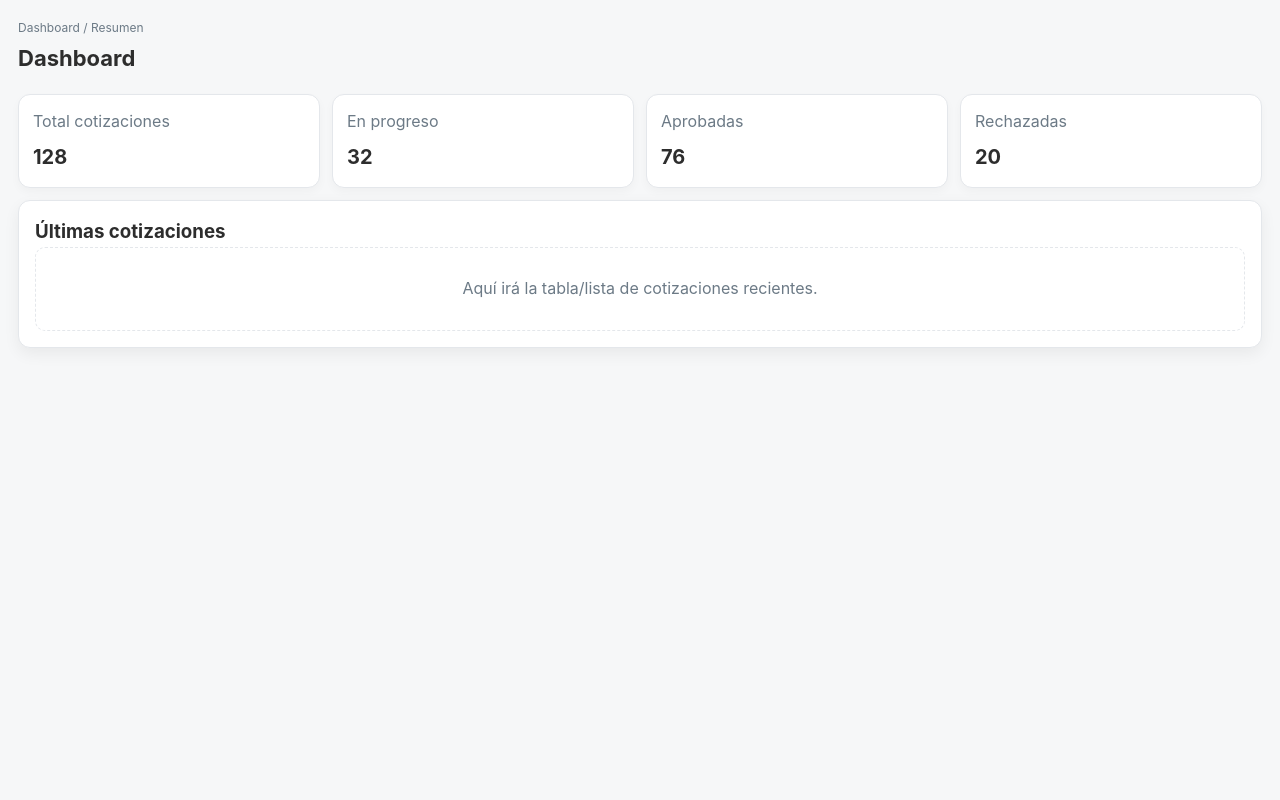
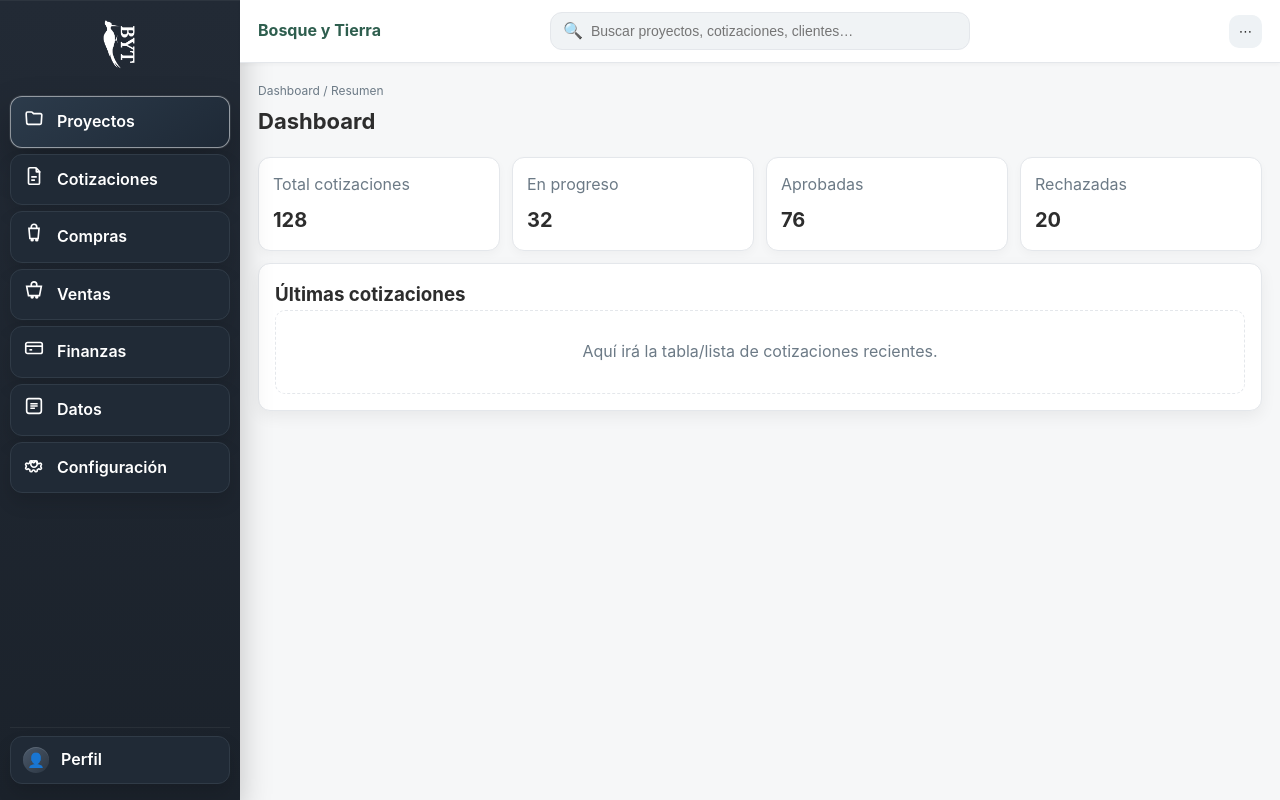
Before and after one commit to bosqueytierra/BYT-SOFTWARE, a website: page BYT_SOFTWARE/src/pages/menu_principal.html in a window 1280 px wide. Drawn offline with Linux system fonts and the light colour scheme.

Commit message:
Update menu_principal.html

```diff
--- a/BYT_SOFTWARE/src/pages/menu_principal.html
+++ b/BYT_SOFTWARE/src/pages/menu_principal.html
@@ -5,10 +5,8 @@
   <meta name="viewport" content="width=device-width, initial-scale=1.0">
   <title>BYT SOFTWARE - Panel</title>
   <link rel="stylesheet" href="../styles/global.css">
+  <!-- Loader -->
   <link rel="stylesheet" href="../styles/loader.css">
-  <!-- Menú unificado + shell -->
-  <script src="../js/menuConfig.js"></script>
-  <script src="../js/layout.js"></script>
   <style>
     :root {
       --bg: #f6f7f8; --primary: #2e5e4e; --accent: #ee7b45; --text: #2d2d2d; --muted: #6c7a86;
@@ -23,66 +21,162 @@
       color: var(--text);
     }
 
-    /* Estilos del contenido propio */
+    .app-shell {
+      display: grid;
+      grid-template-columns: 80px 1fr;
+      min-height: 100vh;
+      transition: grid-template-columns 0.6s ease;
+    }
+    .app-shell.expanded { grid-template-columns: 240px 1fr; }
+
+    /* Sidebar */
+    .sidebar {
+      background: var(--sidebar);
+      color: #fff;
+      padding: 16px 10px;
+      display: flex;
+      flex-direction: column;
+      gap: 12px;
+      align-items: stretch;
+      position: sticky;
+      top: 0;
+      height: 100vh;
+      overflow: hidden;
+      transition: width 0.6s ease, box-shadow 0.6s ease, backdrop-filter 0.6s ease, background 0.6s ease;
+      width: 80px;
+      backdrop-filter: blur(0px);
+      box-shadow: inset 0 1px 0 rgba(255,255,255,0.03);
+    }
+    .app-shell.expanded .sidebar {
+      width: 240px;
+      background: linear-gradient(180deg, #222a35 0%, #1b222b 100%);
+      backdrop-filter: blur(6px);
+      box-shadow: 0 12px 30px rgba(0,0,0,0.22), inset 0 1px 0 rgba(255,255,255,0.05);
+    }
+
+    /* Logo sin recuadro y tamaño moderado */
+    .brand {
+      width: auto;
+      height: auto;
+      padding: 4px 0;
+      background: transparent;
+      border: none;
+      box-shadow: none;
+      margin: 0 auto;
+      display: grid;
+      place-items: center;
+    }
+    .brand img {
+      width: 52px;
+      max-height: 52px;
+      height: auto;
+      object-fit: contain;
+    }
+
+    .nav-stack { display: flex; flex-direction: column; gap: 6px; width: 100%; margin-top: 8px; }
+    .nav-group { display: flex; flex-direction: column; gap: 0; }
+
+    .nav-item {
+      display: flex; align-items: center; gap: 12px;
+      padding: 10px 12px; border-radius: 12px; cursor: pointer;
+      background: var(--pill-bg); border: 1px solid var(--pill-border);
+      transition: transform 0.18s ease, box-shadow 0.18s ease, background 0.18s ease, border-color 0.18s ease;
+      color: #fff; font-weight: 600;
+      box-shadow: 0 10px 18px rgba(0,0,0,0.12);
+    }
+    .nav-item:hover {
+      transform: translateY(-1px);
+      box-shadow: 0 16px 30px rgba(0,0,0,0.18), 0 0 0 1px rgba(255,255,255,0.06);
+      background: var(--pill-hover);
+    }
+    .nav-item.active {
+      border-color: rgba(255,255,255,0.5);
+      background: linear-gradient(145deg, #2c3b4b, #1e2936);
+      box-shadow: 0 18px 36px rgba(0,0,0,0.25), 0 0 0 1px rgba(255,255,255,0.08);
+    }
+    .nav-icon svg { width: 22px; height: 22px; stroke: var(--icon); stroke-width: 1.8; fill: none; flex-shrink: 0; }
+    .nav-label { display: none; white-space: nowrap; opacity: 0; transition: opacity 0.3s ease; }
+    .app-shell.expanded .nav-label { display: inline; opacity: 1; }
+
+    .submenu { display: none; flex-direction: column; gap: 6px; margin: 6px 0 0 34px; }
+    .submenu a {
+      color: #e8edf2; text-decoration: none; font-size: 13px;
+      padding: 6px 8px; border-radius: 10px; transition: background 0.15s ease, color 0.15s ease;
+    }
+    .submenu a:hover { background: rgba(255,255,255,0.12); color: #fff; }
+    .app-shell.expanded .nav-group:hover .submenu,
+    .app-shell.expanded .nav-group:focus-within .submenu { display: flex; }
+
+    /* Sidebar footer (perfil) */
+    .sidebar-footer { margin-top: auto; padding-top: 8px; border-top: 1px solid rgba(255,255,255,0.06); }
+    .profile-pill {
+      display: flex; align-items: center; gap: 12px;
+      padding: 10px 12px; border-radius: 12px;
+      background: var(--pill-bg); border: 1px solid var(--pill-border);
+      color: #fff; font-weight: 600; cursor: pointer;
+      transition: background 0.18s ease, box-shadow 0.18s ease;
+      box-shadow: 0 10px 18px rgba(0,0,0,0.12);
+    }
+    .profile-pill:hover { background: var(--pill-hover); box-shadow: 0 16px 26px rgba(0,0,0,0.16); }
+    .profile-avatar {
+      width: 26px; height: 26px; border-radius: 50%;
+      background: linear-gradient(135deg, #4b596a, #2c3642);
+      display: grid; place-items: center; font-size: 14px;
+      box-shadow: inset 0 1px 0 rgba(255,255,255,0.12);
+    }
+    .profile-label { display: none; opacity: 0; transition: opacity 0.3s ease; }
+    .app-shell.expanded .profile-label { display: inline; opacity: 1; }
+
+    /* Topbar */
+    .topbar {
+      background: #ffffff; border-bottom: 1px solid var(--border); box-shadow: 0 2px 4px rgba(0,0,0,0.03);
+      padding: 12px 18px; display: grid; grid-template-columns: 1fr 1.5fr 1fr; align-items: center; gap: 12px;
+      position: sticky; top: 0; z-index: 20;
+    }
+    .topbar .left { display: flex; align-items: center; gap: 10px; }
+    .topbar .right { display: flex; justify-content: flex-end; gap: 8px; }
+    .icon-btn { border: none; background: #eef2f5; padding: 9px 10px; border-radius: 10px; cursor: pointer; color: var(--text); }
+    .search-bar {
+      display: flex; align-items: center; background: #f0f3f5; border: 1px solid var(--border); border-radius: 12px; padding: 0 12px; gap: 8px;
+    }
+    .search-bar input { width: 100%; border: none; background: transparent; padding: 10px 0; outline: none; font-size: 14px; }
+
+    /* Page header, KPIs y cards */
     .page-header { display: flex; justify-content: space-between; align-items: center; padding: 18px; gap: 12px; }
     .breadcrumb { color: var(--muted); font-size: 12px; margin-bottom: 4px; }
     h1 { margin: 0; font-size: 22px; }
     .actions { display: none; }
-
     .kpis { display: grid; grid-template-columns: repeat(auto-fit, minmax(180px, 1fr)); gap: 12px; padding: 0 18px 12px; }
     .kpi-card {
       background: var(--card); border: 1px solid var(--border); border-radius: 12px; padding: 14px;
       box-shadow: 0 4px 10px rgba(0,0,0,0.03); color: var(--muted);
     }
     .kpi-card strong { display: block; margin-top: 6px; color: var(--text); font-size: 20px; }
-
     .content-card {
       background: var(--card); border: 1px solid var(--border); border-radius: 12px; margin: 0 18px 18px; padding: 16px; box-shadow: var(--shadow);
     }
     .table-placeholder { border: 1px dashed var(--border); border-radius: 10px; padding: 28px; text-align: center; color: var(--muted); }
 
     @media (max-width: 960px) {
+      .app-shell { grid-template-columns: 72px 1fr; }
+      .topbar { grid-template-columns: 1fr; }
       .page-header { flex-direction: column; align-items: flex-start; }
     }
   </style>
 </head>
 <body>
-  <!-- Contenido propio; el shell (sidebar/topbar) lo inyecta layout.js -->
-  <section class="page-header">
-    <div>
-      <div class="breadcrumb">Dashboard / Resumen</div>
-      <h1>Dashboard</h1>
-    </div>
-    <div class="actions">
-      <button class="btn primary">+ Nueva cotización</button>
-      <button class="btn ghost">Exportar</button>
-    </div>
-  </section>
-
-  <section class="kpis">
-    <div class="kpi-card">Total cotizaciones<strong>128</strong></div>
-    <div class="kpi-card">En progreso<strong>32</strong></div>
-    <div class="kpi-card">Aprobadas<strong>76</strong></div>
-    <div class="kpi-card">Rechazadas<strong>20</strong></div>
-  </section>
-
-  <section class="content-card">
-    <h3>Últimas cotizaciones</h3>
-    <div class="table-placeholder">Aquí irá la tabla/lista de cotizaciones recientes.</div>
-  </section>
-
-  <!-- Sidebar/Topbar embebidos originales (comentados para no mostrarlos, se deja el historial completo). Descomenta si quieres volver al layout embebido. -->
-  <!--
   <div class="app-shell expanded" id="appShell">
     <aside class="sidebar">
       <div class="brand"><img src="../assets/logo_byt.png" alt="BYT"></div>
       <div class="nav-stack">
+
         <div class="nav-group">
           <div class="nav-item active" title="Proyectos">
             <span class="nav-icon"><svg viewBox="0 0 24 24"><path d="M3.5 7A1.5 1.5 0 0 1 5 5.5h4.1a1.5 1.5 0 0 1 1.06.44l1.3 1.3H19A1.5 1.5 0 0 1 20.5 8.8l-.6 9A1.5 1.5 0 0 1 18.4 19H5.6a1.5 1.5 0 0 1-1.5-1.3l-.6-9Z"/></svg></span>
             <span class="nav-label">Proyectos</span>
           </div>
         </div>
+
         <div class="nav-group">
           <div class="nav-item" title="Cotizaciones">
             <span class="nav-icon"><svg viewBox="0 0 24 24"><path d="M6 4.5A1.5 1.5 0 0 1 7.5 3h5.9a1.5 1.5 0 0 1 1.06.44l3.1 3.1A1.5 1.5 0 0 1 18 7.6V19.5A1.5 1.5 0 0 1 16.5 21h-9A1.5 1.5 0 0 1 6 19.5v-15Z"/><path d="M14.5 3v4a.5.5 0 0 0 .5.5h4"/><path d="M9 13h6M9 16.5h4"/></svg></span>
@@ -93,12 +187,14 @@
             <a id="link-admin-cot" href="https://bosqueytierra.github.io/BYT-SOFTWARE/BYT_SOFTWARE/src/pages/cotizaciones/consultar.html">Administrar cotizaciones</a>
           </div>
         </div>
+
         <div class="nav-group">
           <div class="nav-item" title="Compras">
             <span class="nav-icon"><svg viewBox="0 0 24 24"><path d="M6.5 7h11l-1 11h-9l-1-11Z"/><path d="M9 7V5.5a3 3 0 1 1 6 0v2"/><circle cx="10" cy="19.5" r="1"/><circle cx="15" cy="19.5" r="1"/></svg></span>
             <span class="nav-label">Compras</span>
           </div>
         </div>
+
         <div class="nav-group">
           <div class="nav-item" title="Ventas">
             <span class="nav-icon"><svg viewBox="0 0 24 24"><path d="M4 7h16l-2 10H6L4 7Z"/><path d="M9 7V5a3 3 0 1 1 6 0v2"/><circle cx="10" cy="18.5" r="1"/><circle cx="15" cy="18.5" r="1"/></svg></span>
@@ -109,12 +205,14 @@
             <a href="https://bosqueytierra.github.io/BYT-SOFTWARE/BYT_SOFTWARE/src/pages/ventas/dashboard.html">Dashboard ventas</a>
           </div>
         </div>
+
         <div class="nav-group">
           <div class="nav-item" title="Finanzas">
             <span class="nav-icon"><svg viewBox="0 0 24 24"><rect x="3" y="6" width="18" height="12" rx="2"/><path d="M3 10h18"/><path d="M7 14h3"/></svg></span>
             <span class="nav-label">Finanzas</span>
           </div>
         </div>
+
         <div class="nav-group">
           <div class="nav-item" title="Datos">
             <span class="nav-icon"><svg viewBox="0 0 24 24"><path d="M4 6.5A2.5 2.5 0 0 1 6.5 4h11A2.5 2.5 0 0 1 20 6.5v11A2.5 2.5 0 0 1 17.5 20h-11A2.5 2.5 0 0 1 4 17.5v-11Z"/><path d="M8 9.5h8M8 12h8M8 14.5h5"/></svg></span>
@@ -127,6 +225,7 @@
             <a href="#">Gestión Usuarios y Permisos</a>
           </div>
         </div>
+
         <div class="nav-group">
           <div class="nav-item" title="Configuración">
             <span class="nav-icon"><svg viewBox="0 0 24 24"><path d="M12 15.5a3.5 3.5 0 1 0 0-7 3.5 3.5 0 0 0 0 7Z"/><path d="M19.4 15a1 1 0 0 0 .2.4l.4.6a1 1 0 0 1-.1 1.2l-.4.4a1 1 0 0 1-1.2.1l-.6-.3a1 1 0 0 0-.5-.1 7 7 0 0 1-1.1.6 1 1 0 0 0-.6.9v.6a1 1 0 0 1-1 1h-.6a1 1 0 0 1-1-.7l-.2-.6a7 7 0 0 1-.7-.4 1 1 0 0 0-1 0l-.7.4-.2.6a1 1 0 0 1-1 .7h-.6a1 1 0 0 1-1-1v-.6a1 1 0 0 0-.6-.9 7 7 0 0 1-1.1-.6 1 1 0 0 0-.5.1l-.6.3a1 1 0 0 1-1.2-.1l-.4-.4a1 1 0 0 1-.1-1.2l.4-.6a1 1 0 0 0 .2-.4 7 7 0 0 1 0-1 1 1 0 0 0-.2-.4l-.4-.6a1 1 0 0 1 .1-1.2l.4-.4a1 1 0 0 1 1.2-.1l.6.3a1 1 0 0 0 .5.1 7 7 0 0 1 1.1-.6 1 1 0 0 0 .6-.9v-.6a1 1 0 0 1 1-1h.6a1 1 0 0 1 1 .7l.2.6.7.4a1 1 0 0 0 1 0l.7-.4.2-.6a1 1 0 0 1 1-.7h.6a1 1 0 0 1 1 1v.6a1 1 0 0 0 .6.9 7 7 0 0 1 1.1.6 1 1 0 0 0 .5-.1l.6-.3a1 1 0 0 1 1.2.1l.4.4a1 1 0 0 1 .1 1.2l-.4.6a1 1 0 0 0-.2.4 7 7 0 0 1 0 1Z"/></svg></span>
@@ -137,7 +236,9 @@
             <a href="#">Preferencias</a>
           </div>
         </div>
+
       </div>
+
       <div class="sidebar-footer">
         <div class="profile-pill" title="Perfil / Cerrar sesión">
           <div class="profile-avatar">👤</div>
@@ -145,6 +246,7 @@
         </div>
       </div>
     </aside>
+
     <div class="main">
       <header class="topbar">
         <div class="left"><span class="logo-text" style="font-weight:700;color:var(--primary);">Bosque y Tierra</span></div>
@@ -156,6 +258,7 @@
           <button class="icon-btn" title="Más opciones">⋯</button>
         </div>
       </header>
+
       <section class="page-header">
         <div>
           <div class="breadcrumb">Dashboard / Resumen</div>
@@ -166,18 +269,28 @@
           <button class="btn ghost">Exportar</button>
         </div>
       </section>
+
       <section class="kpis">
         <div class="kpi-card">Total cotizaciones<strong>128</strong></div>
         <div class="kpi-card">En progreso<strong>32</strong></div>
         <div class="kpi-card">Aprobadas<strong>76</strong></div>
         <div class="kpi-card">Rechazadas<strong>20</strong></div>
       </section>
+
       <section class="content-card">
         <h3>Últimas cotizaciones</h3>
         <div class="table-placeholder">Aquí irá la tabla/lista de cotizaciones recientes.</div>
       </section>
     </div>
   </div>
-  -->
+
+  <script>
+    const appShell = document.getElementById('appShell');
+    const sidebar  = document.querySelector('.sidebar');
+    if (appShell && sidebar) {
+      sidebar.addEventListener('mouseenter', () => appShell.classList.add('expanded'));
+      sidebar.addEventListener('mouseleave', () => appShell.classList.remove('expanded'));
+    }
+  </script>
 </body>
 </html>
```
